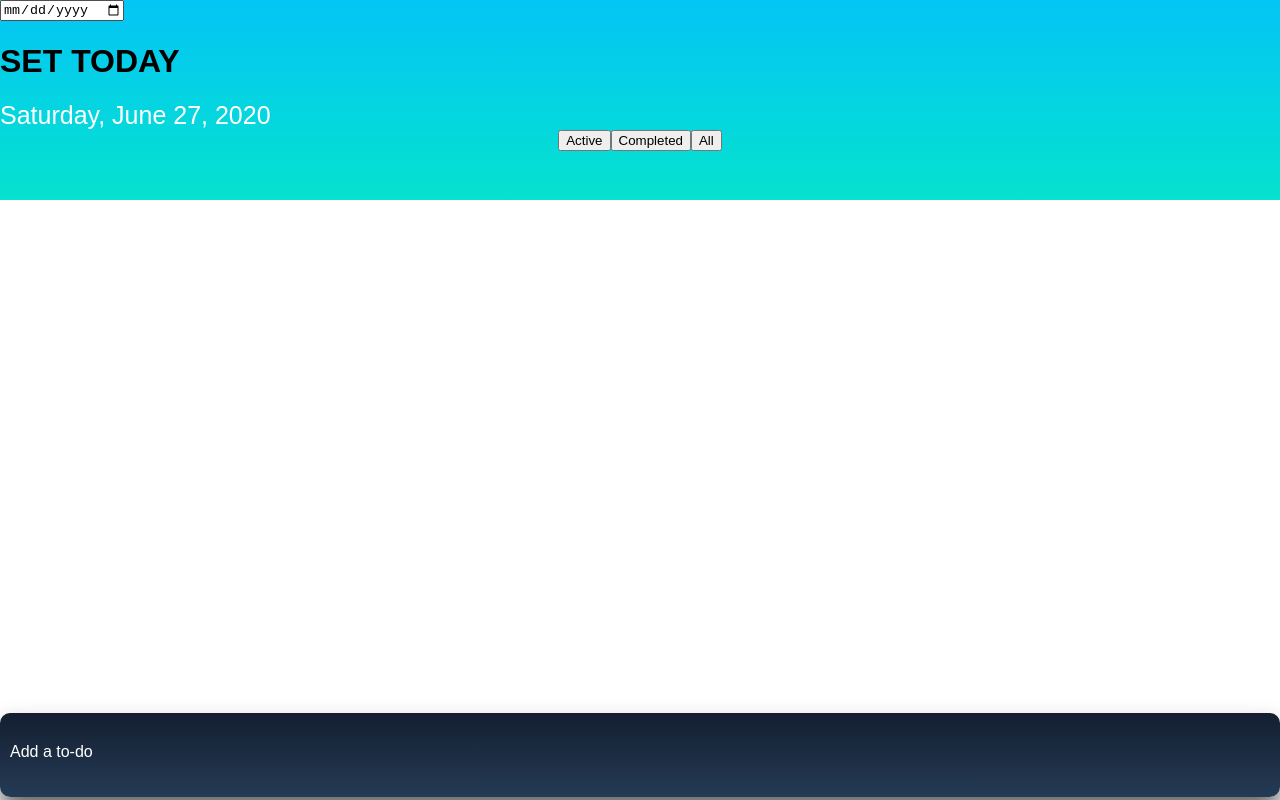
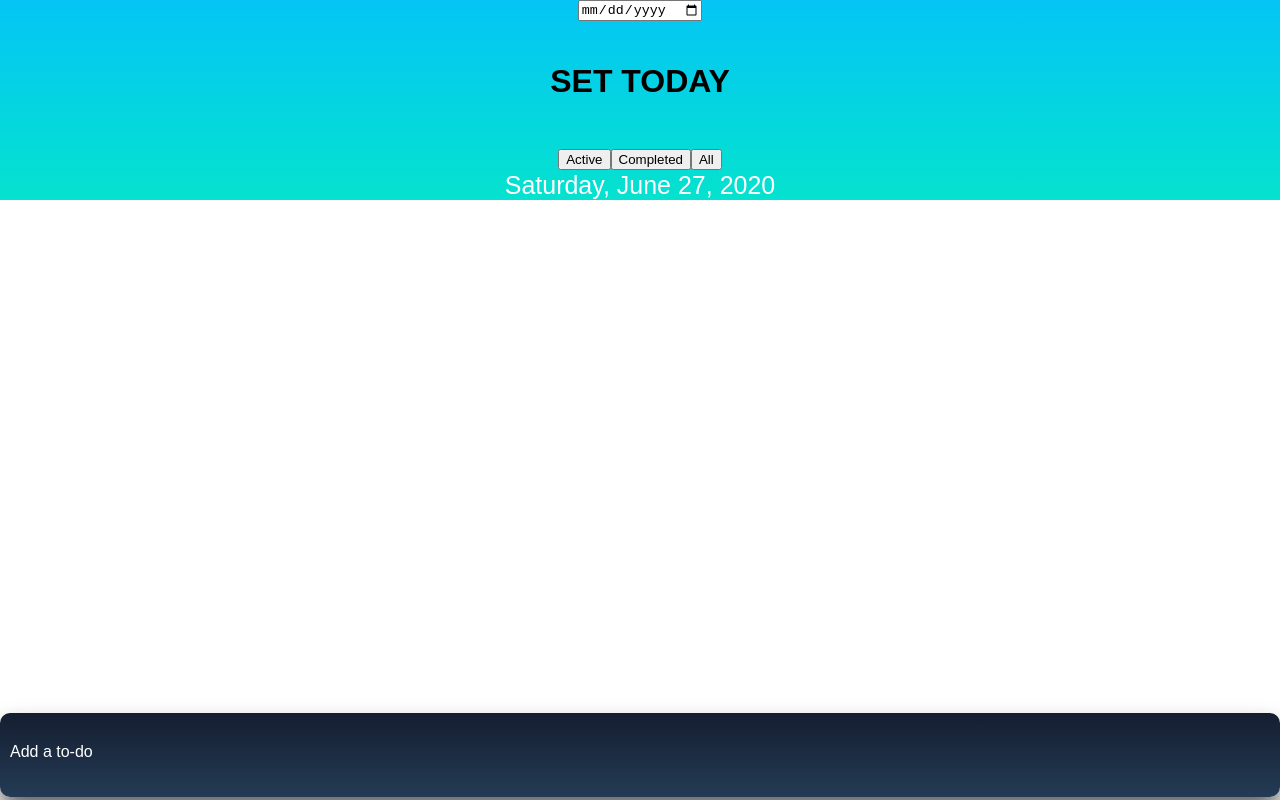
Before and after one commit to Wildblazz/To-Do, a plain HTML site: page index.html in a window 1280 px wide. Drawn offline with Linux system fonts and the light colour scheme.

Commit message:
Refactoring

```diff
--- a/css/style.css
+++ b/css/style.css
@@ -3,6 +3,7 @@ body {
     padding: 0;
     font-family: sans-serif;
     min-width: 400px;
+    /*height: 100%;*/
 }
 
 .wrapper {
@@ -22,12 +23,39 @@ body {
     z-index: 10;
 }
 
+.calendar{
+    position: relative;
+    justify-content: center;
+    display: flex;
+    /*visibility: hidden;*/
+}
+
+.today{
+    position: absolute;
+    justify-content: center;
+    display: flex;
+    font-size: 2rem;
+    bottom: 100px;
+    width: 100%;
+    font-weight: bold;
+}
+
+.today:hover{
+    cursor: pointer;
+}
+
 #date {
     color: #FFF;
     font-size: 25px;
+    position: absolute;
+    justify-content: center;
+    display: flex;
+    width: 100%;
+    bottom:0;
 }
 .button-block{
-    position: relative;
+    position: absolute;
+    bottom: 30px;
     /*height: 100%;*/
     width: 100%;
     display: flex;
--- a/index.html
+++ b/index.html
@@ -16,8 +16,10 @@
 
 <div class="wrapper">
     <div class="header">
-        <input type="date" id="calendar" placeholder="date">
-        <H1 id="today">SET TODAY</H1>
+        <div class="calendar">
+            <input type="date" id="calendar" placeholder="date">
+        </div>
+        <div class="today" id="today">SET TODAY</div>
         <div id="date"></div>
         <div class="button-block">
             <button id="active">Active</button>
--- a/js/note.js
+++ b/js/note.js
@@ -54,7 +54,7 @@ function intApp(){
 function renderNotes() {
     if (noteList.length > 0) {
         for (const el of noteList) {
-            renderNoteList(el);
+            renderNote(el);
         }
     }
 }
@@ -87,14 +87,14 @@ function handleAddNote() {
 }
 
 function renderAndSaveNoteList(note) {
-    if (renderNoteList(note)) {
+    if (renderNote(note)) {
         noteList.push(note);
         id++;
         saveNodeListToLocalStorage();
     }
 }
 
-function renderNoteList(note) {
+function renderNote(note) {
     if (note.text && (note.state === noteType || !noteType) && (new Date(Date.parse(note.date)).setHours(0, 0, 0, 0) === currentDate.setHours(0, 0, 0, 0))) {
         const noteElement = document.createElement("li");
         noteElement.className = CLASS_ITEM;
@@ -106,7 +106,7 @@ function renderNoteList(note) {
                 <i class='${EDIT_ICON}' action=${ACTION_EDIT} id=${note.noteId}></i>
 `
         list.insertAdjacentElement('beforeend', noteElement);
-        window.scrollTo(0, document.body.scrollHeight);
+        window.scrollTo(0, list.scrollHeight);
         return note;
     }
 }
```
